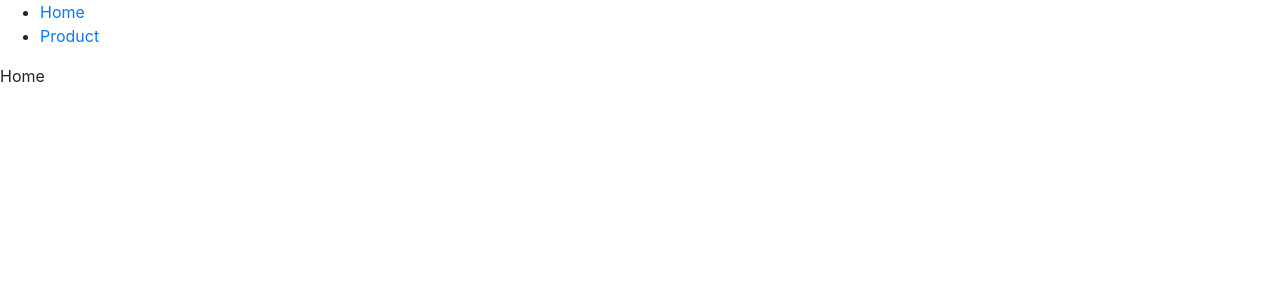
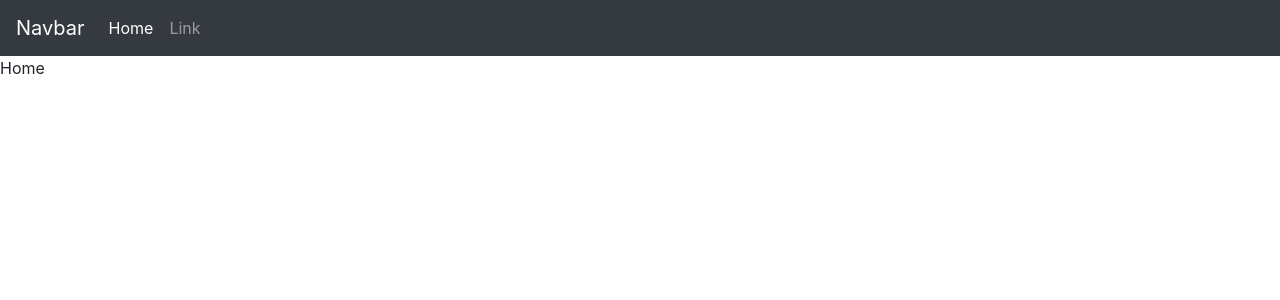
Before and after one commit to appdevdude7/reactshopper, a React (Create React App) app: page / in a window 1280 px wide. Shown: the top 300 px of the page. Built offline with nearby package versions, Linux system fonts and the light colour scheme.

Commit message:
added navbar

```diff
--- a/src/App.js
+++ b/src/App.js
@@ -14,7 +14,20 @@ function App() {
   return (
     <Router>
       <div>
-        <nav>
+      <nav class="navbar navbar-expand-lg navbar-dark bg-dark">
+          <Link class="navbar-brand" to="/">Navbar</Link>
+        <div class="collapse navbar-collapse">
+          <ul class="navbar-nav mr-auto">
+            <li class="nav-item active">
+              <Link class="nav-link" to="/">Home <span class="sr-only">(current)</span></Link>
+            </li>
+            <li class="nav-item">
+              <Link class="nav-link align-right" to="/product">Link</Link>
+            </li>
+          </ul>
+        </div>
+      </nav>
+        {/* <nav>
           <ul>
             <li>
               <Link to="/">Home</Link>
@@ -23,7 +36,7 @@ function App() {
               <Link to="/product">Product</Link>
             </li>
           </ul>
-        </nav>
+        </nav> */}
 
         {/* A <Switch> looks through its children <Route>s and
             renders the first one that matches the current URL. */}
```
